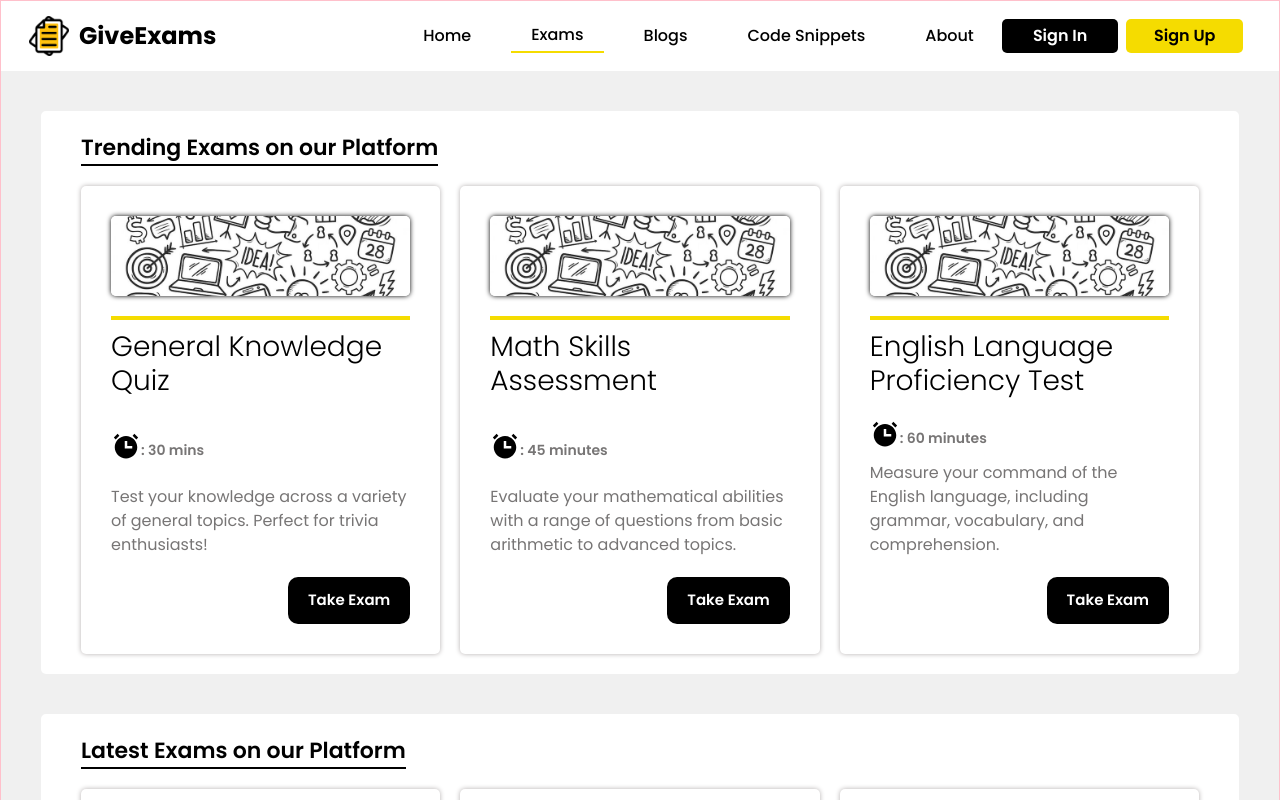
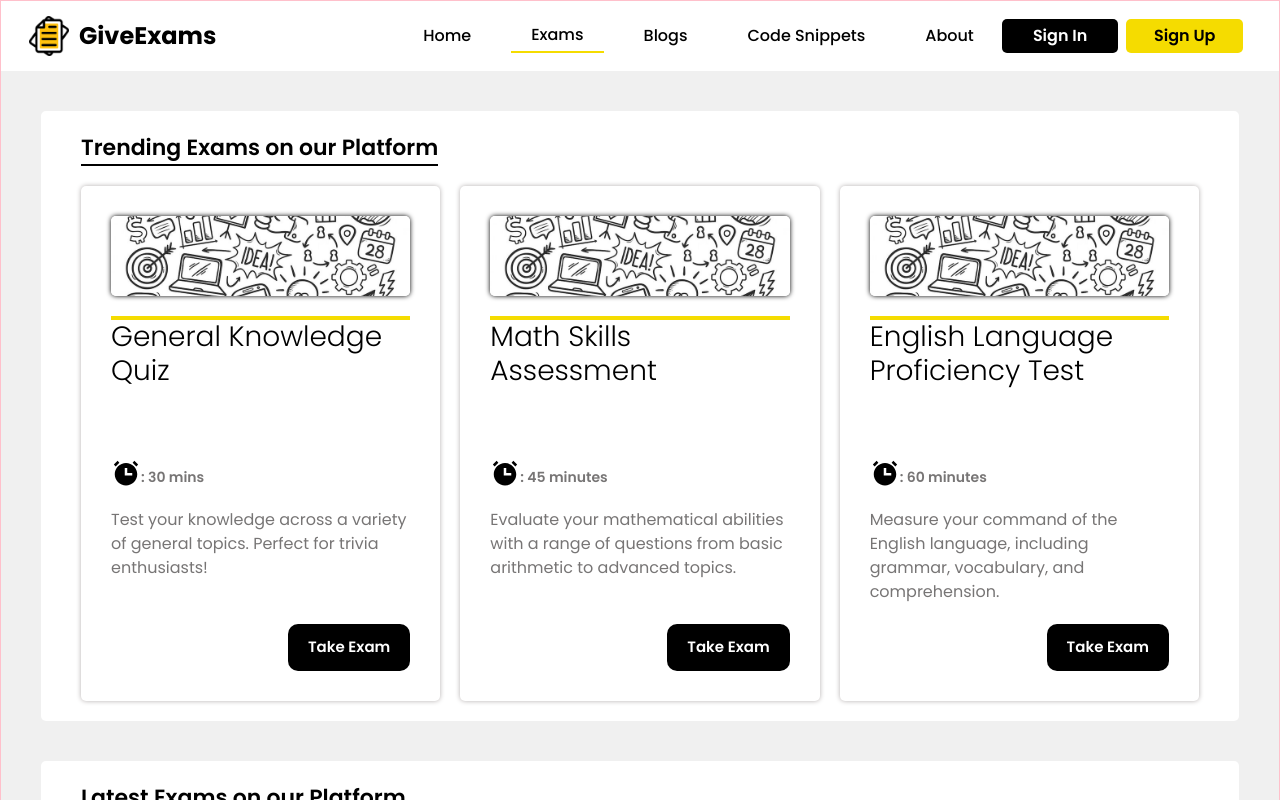
Before and after one commit to ArchitGupta07/exam-platform, a Next.js app: page /dashboard/exams in a window 1280 px wide. Shown: the top 800 px of the page. Built offline with nearby package versions, Linux system fonts and the light colour scheme.

Commit message:
design changes

```diff
--- a/app/dashboard/exams/[exam_id]/page.tsx
+++ b/app/dashboard/exams/[exam_id]/page.tsx
@@ -10,7 +10,6 @@ interface ExamScreenProps {
 const ExamScreen: React.FC<ExamScreenProps> = ({ params }) => {
   const { exam_id } = params;
 
-  console.log(exam_id);
   return (
     <section className="exam-window-section">
       <ExamWindow />
--- a/app/page.tsx
+++ b/app/page.tsx
@@ -2,11 +2,12 @@
 // import HeroSection from "@/components/dashboard/hero-section/heroSection";
 // import Image from "next/image";
 
+import Link from "next/link";
+
 export default function Home() {
   return (
     <section>
-      {/* <HeroSection />
-      <ExamsSection /> */}
+      <Link href="/dashboard">Go to DashBoard</Link>
     </section>
   );
 }
--- a/components/dashboard/exams-section/examCard/examCard.scss
+++ b/components/dashboard/exams-section/examCard/examCard.scss
@@ -78,34 +78,47 @@
 }
 .exam-card .exam-details {
   flex: 1;
-  /* border: 1px solid red; */
-  display: flex;
+  // border: 1px solid red;
+  display: grid;
+  grid-template-columns: 1fr;
+  grid-template-rows: repeat(3, 1fr);
   flex-direction: column;
   justify-content: space-between;
 
-  gap: 1.2rem;
+  // gap: 1.2rem;
 }
 
 .exam-card .exam-details .exam-duration {
+  flex: 1;
+  height: 100%;
   display: flex;
   font-size: 1.4rem;
   align-items: flex-end;
   color: #000;
   font-weight: 600;
   color: var(--text-soft);
+  padding-bottom: 2rem;
+  // border: 1px solid red;
+
+  // align-self:;
 }
 
 .exam-card .exam-title {
+  flex: 1;
+  height: 100%;
   font-size: 2.8rem;
   font-weight: 200;
   color: #000;
   line-height: 120%;
   border-top: 4px solid var(--primary-color);
-  padding: 1rem 0;
+  padding: 0;
+  // border: 1px solid black;
 }
 .exam-card .exam-desc {
+  flex: 1;
   font-size: 1.6rem;
   color: var(--text-soft);
+  // border: 1px solid black;
   /* color: #d9d5d5; */
 }
 .exam-card .take-exam-btn {
--- a/components/navbar/navbar.css
+++ b/components/navbar/navbar.css
@@ -1,8 +1,8 @@
 /* @import url('https://fonts.googleapis.com/css2?family=Poppins:wght@300;400;500;600;700&display=swap'); */
 
-/* .header{
-    font-family: 'Poppins', sans-serif
-} */
+.header {
+  display: block;
+}
 .header.container {
   display: flex;
   /* border: 1px solid black; */
```
Also changed, not shown: components/exams/examWindow/examWindow.scss (+12 -3 lines).
